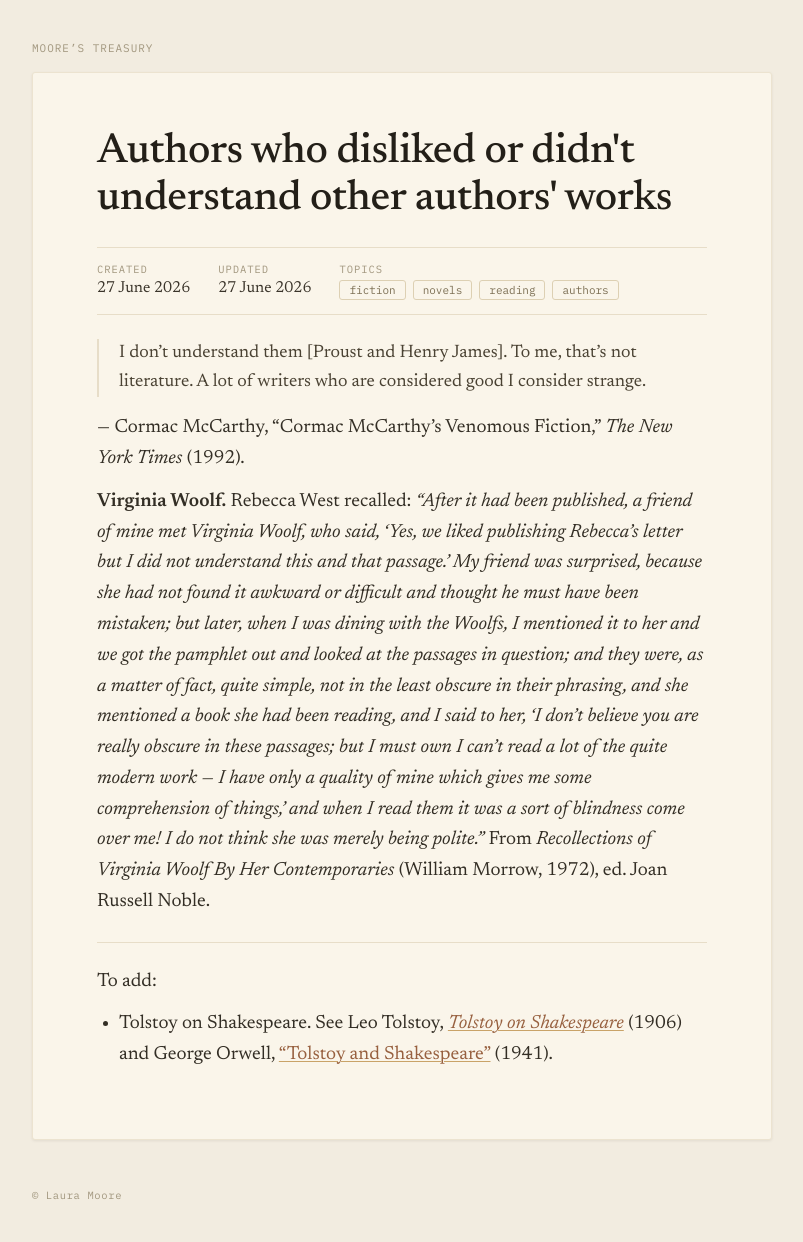
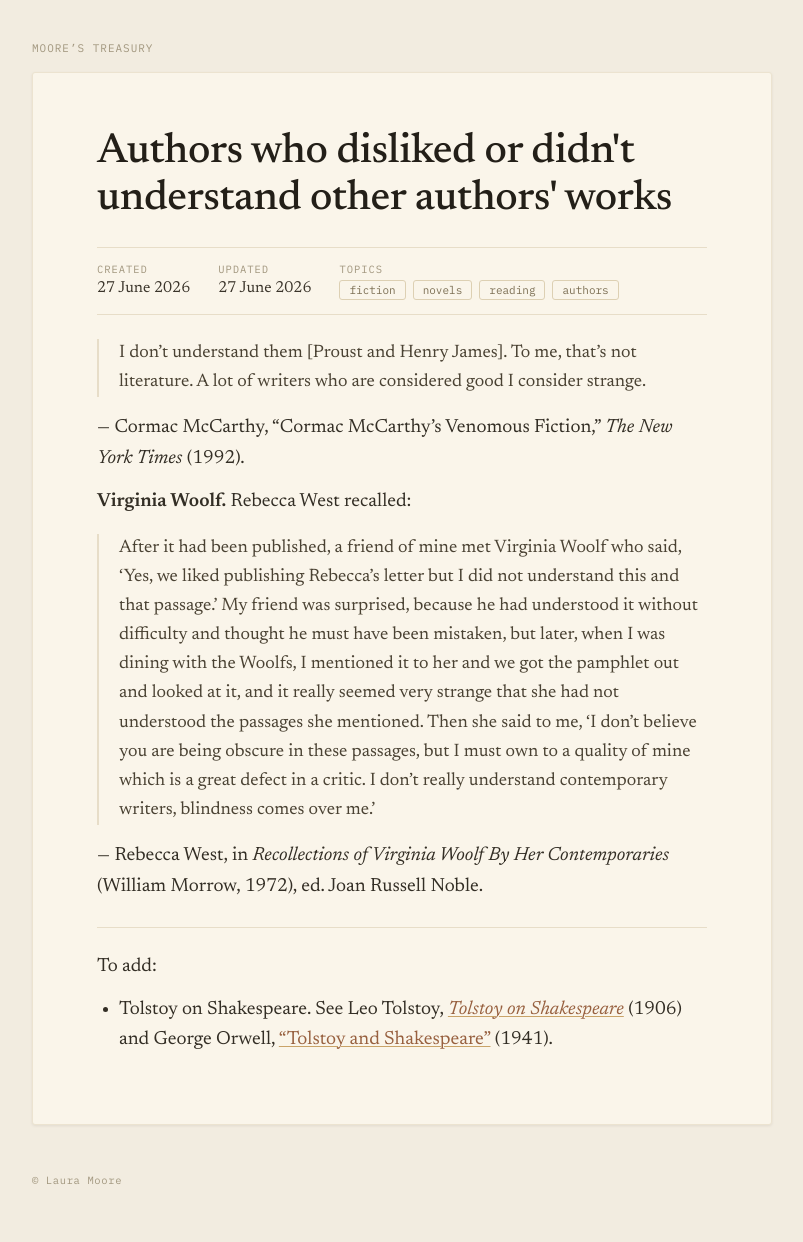
Before and after one commit to lauramoorewrites-del/treasury, a Jekyll site: the page built from _pages/novelists-on-works-they-dislike.md, in a window 1280 px wide. Shown: the whole page, without its empty margins (238-1041 px from the left). Built offline with Jekyll 4.4.1, drawn with Linux system fonts in a browser that asks for light colours.

Commit message:
Correct Rebecca West quotation on Woolf
Co-Authored-By: Claude Opus 4.6 (1M context) <noreply@anthropic.com>

```diff
--- a/_pages/novelists-on-works-they-dislike.md
+++ b/_pages/novelists-on-works-they-dislike.md
@@ -10,7 +10,11 @@ topics: [fiction, novels, reading, authors]
 
 — Cormac McCarthy, "Cormac McCarthy's Venomous Fiction," *The New York Times* (1992).
 
-**Virginia Woolf.** Rebecca West recalled: *"After it had been published, a friend of mine met Virginia Woolf, who said, 'Yes, we liked publishing Rebecca's letter but I did not understand this and that passage.' My friend was surprised, because she had not found it awkward or difficult and thought he must have been mistaken; but later, when I was dining with the Woolfs, I mentioned it to her and we got the pamphlet out and looked at the passages in question; and they were, as a matter of fact, quite simple, not in the least obscure in their phrasing, and she mentioned a book she had been reading, and I said to her, 'I don't believe you are really obscure in these passages; but I must own I can't read a lot of the quite modern work — I have only a quality of mine which gives me some comprehension of things,' and when I read them it was a sort of blindness come over me! I do not think she was merely being polite."* From *Recollections of Virginia Woolf By Her Contemporaries* (William Morrow, 1972), ed. Joan Russell Noble.
+**Virginia Woolf.** Rebecca West recalled:
+
+> After it had been published, a friend of mine met Virginia Woolf who said, 'Yes, we liked publishing Rebecca's letter but I did not understand this and that passage.' My friend was surprised, because he had understood it without difficulty and thought he must have been mistaken, but later, when I was dining with the Woolfs, I mentioned it to her and we got the pamphlet out and looked at it, and it really seemed very strange that she had not understood the passages she mentioned. Then she said to me, 'I don't believe you are being obscure in these passages, but I must own to a quality of mine which is a great defect in a critic. I don't really understand contemporary writers, blindness comes over me.'
+
+— Rebecca West, in *Recollections of Virginia Woolf By Her Contemporaries* (William Morrow, 1972), ed. Joan Russell Noble.
 
 ---
 
```
